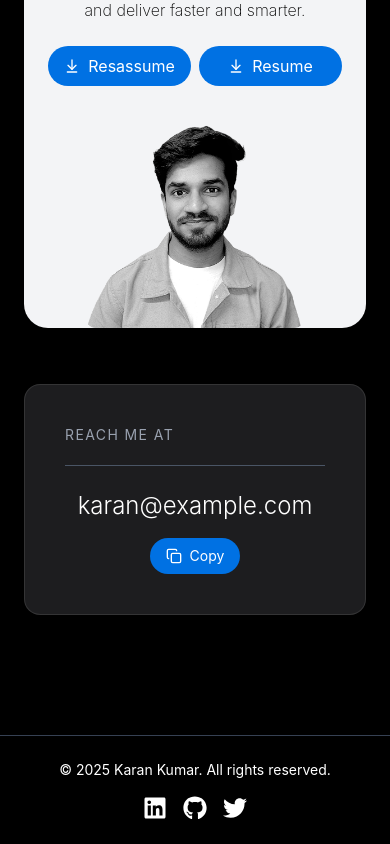
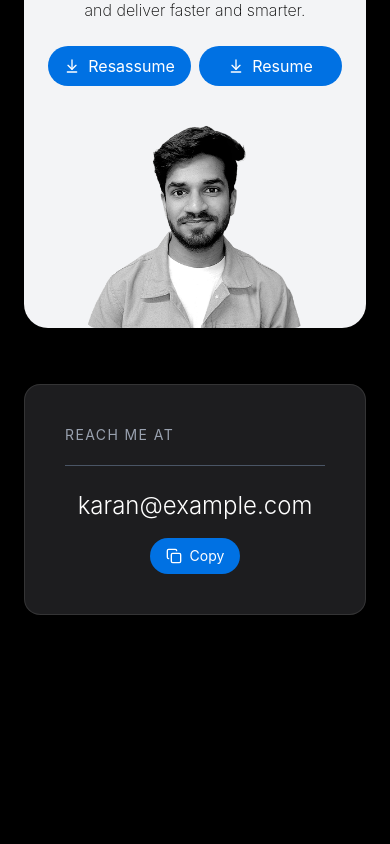
Before and after one commit to thekarandeveloper/thekarandeveloper, a Next.js app: page / in a window 390 px wide. Shown: the part 4537-5381 px from the top of the page. After the commit the page ends 5272 px from the top, so only its background shows below. Built offline with nearby package versions, Linux system fonts and the light colour scheme.

Commit message:
fixed-footer

```diff
--- a/components/Footer.jsx
+++ b/components/Footer.jsx
@@ -10,7 +10,7 @@ const socials = [
 
 export default function Footer() {
   return (
-    <footer className="px-8 md:px-20 py-6 border-t border-gray-700 bg-black text-white">
+    <footer className="hidden md:block px-8 md:px-20 py-6 border-t border-gray-700 bg-black text-white">
       <div className="flex flex-col md:flex-row justify-between items-center gap-4">
 
         {/* Left Side */}
```
